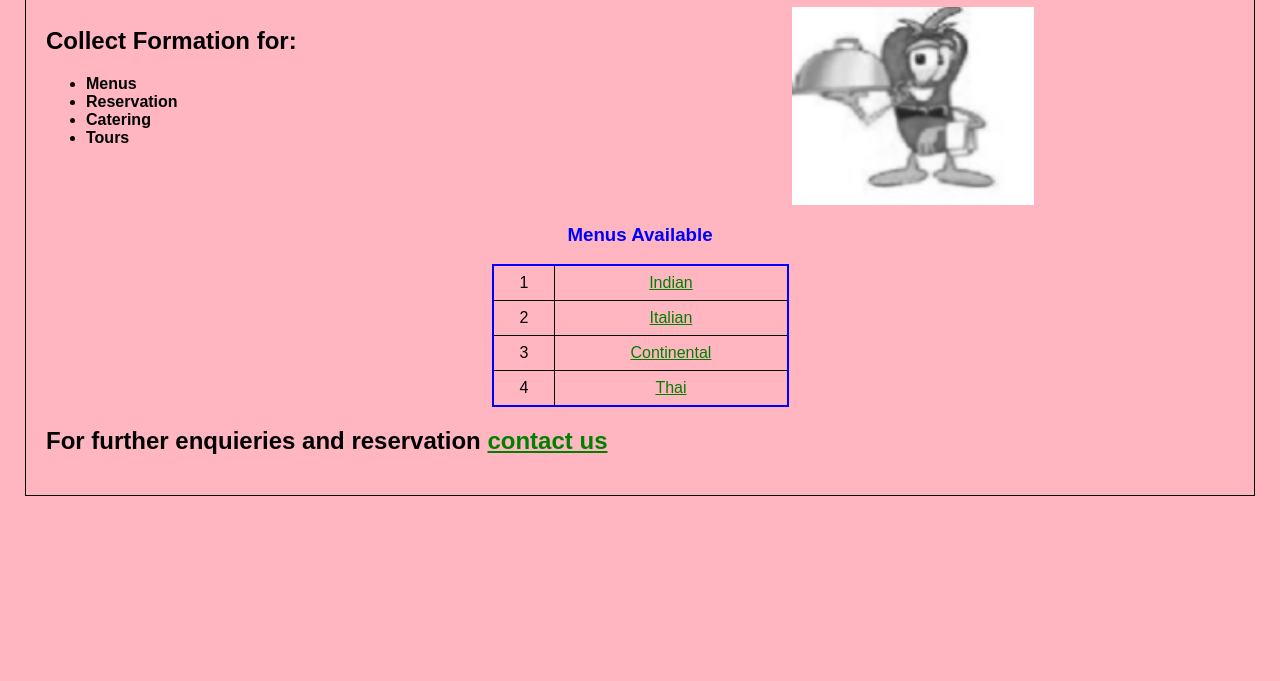
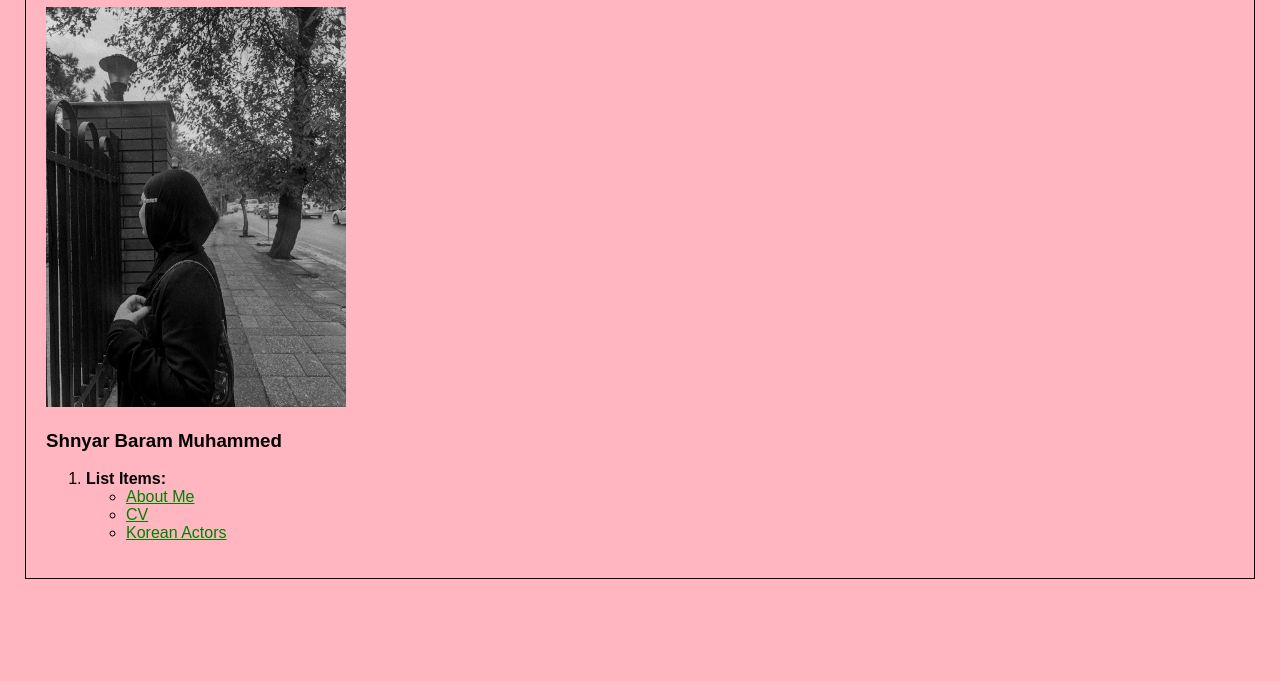
Before and after one commit to ShnyarBaram/Shnyarsweb, a plain HTML site: page index.html in a window 1280 px wide. Shown: the part 119-800 px from the top of the page. Drawn offline with Linux system fonts and the light colour scheme.

Commit message:
Update index.html

```diff
--- a/index.html
+++ b/index.html
@@ -1,53 +1,27 @@
 <!DOCTYPE html>
 <html lang="en">
-  <head>
-    <meta charset="UTF-8" />
-    <meta name="viewport" content="width=device-width, initial-scale=1.0" />
-    <link rel="stylesheet" href="style.css" />
-    <title>Eat Healthy live healthy</title>
-  </head>
-  <body link = green
-  alink = blue
-  vlink =r ed>
+<head>
+    <meta charset="UTF-8">
+    <meta name="viewport" content="width=device-width, initial-scale=1.0">
+    <meta name="author" content="Shnyar Baram Muhammed">
+    <meta name="description" content="Profile of Shnyar Baram Muhammed, a 2003-born Computer Science student with a passion for hand work, Korean actors, and K-dramas.">
+    <meta name="keywords" content="Shnyar Baram Muhammed, 2003, Computer Science student, hand work, Korean actors, K-dramas">
+    <title>Profile</title>
+    <link rel="stylesheet" href="style.css">
+</head>
 
+<body>
+    <h1>Welcome To My Profile</h1>
+    <img src="img.jpg" width="300" alt="Profile Picture">
+    <h3>Shnyar Baram Muhammed</h3>
 
-
-   <h1>Khao Piyo Restaurant</h1>
-  <div class="mid">
-    <div>
-      <h2>Collect Formation for:</h2>
-      <ul style="font-weight: bold;">
-        <li>Menus</li>
-        <li>Reservation</li>
-        <li>Catering</li>
-        <li>Tours</li>
-      </ul>
-    </div>
-    <img src="./restaurant.jpg" alt="pepar">
-  </div>
-  <div class="bott">
-
-    <table>
-      <caption><h3>Menus Available</h3></caption>
-      <tr>
-        <td>1</td>
-        <td><a href="one.html">Indian</a></td>
-      </tr>
-      <tr>
-        <td>2</td>
-        <td><a href="two.html">Italian</a></td>
-      </tr>
-      <tr>
-        <td>3</td>
-        <td><a href="three.html">Continental</a></td>
-      </tr>
-      <tr>
-        <td>4</td>
-        <td><a href="four.html">Thai</a></td>
-      </tr>
-    </table>
-  </div>
-
-  <h2>For further enquieries and reservation <a href="mailto:abc@xyz.com" target="_blank">contact us</a></h2>
-  </body>
+    <ol>
+        <li><strong>List Items:</strong></li>
+        <ul>
+            <li><a href="about.html">About Me</a></li>
+            <li><a href="cv.html">CV</a></li>
+            <li><a href="korea.html">Korean Actors</a></li>
+        </ul>
+    </ol>
+</body>
 </html>
```
